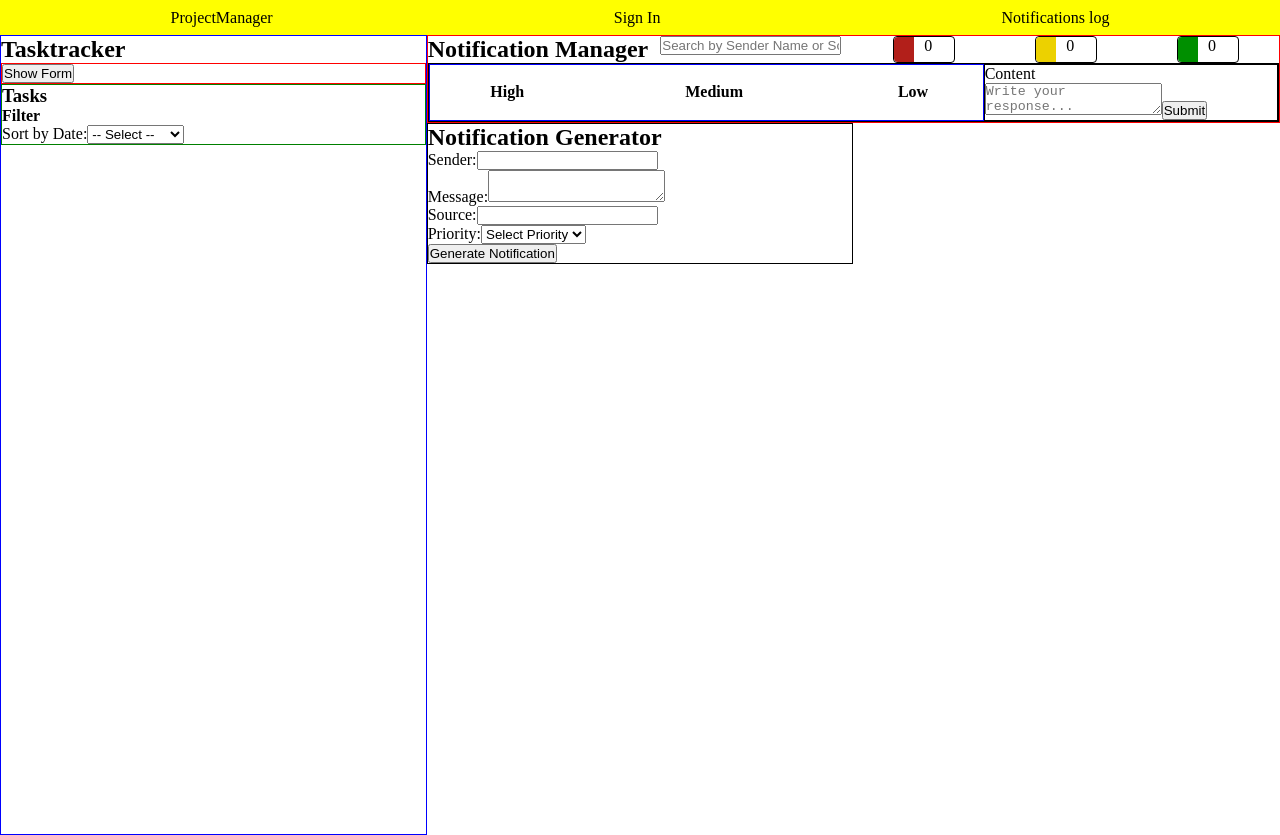
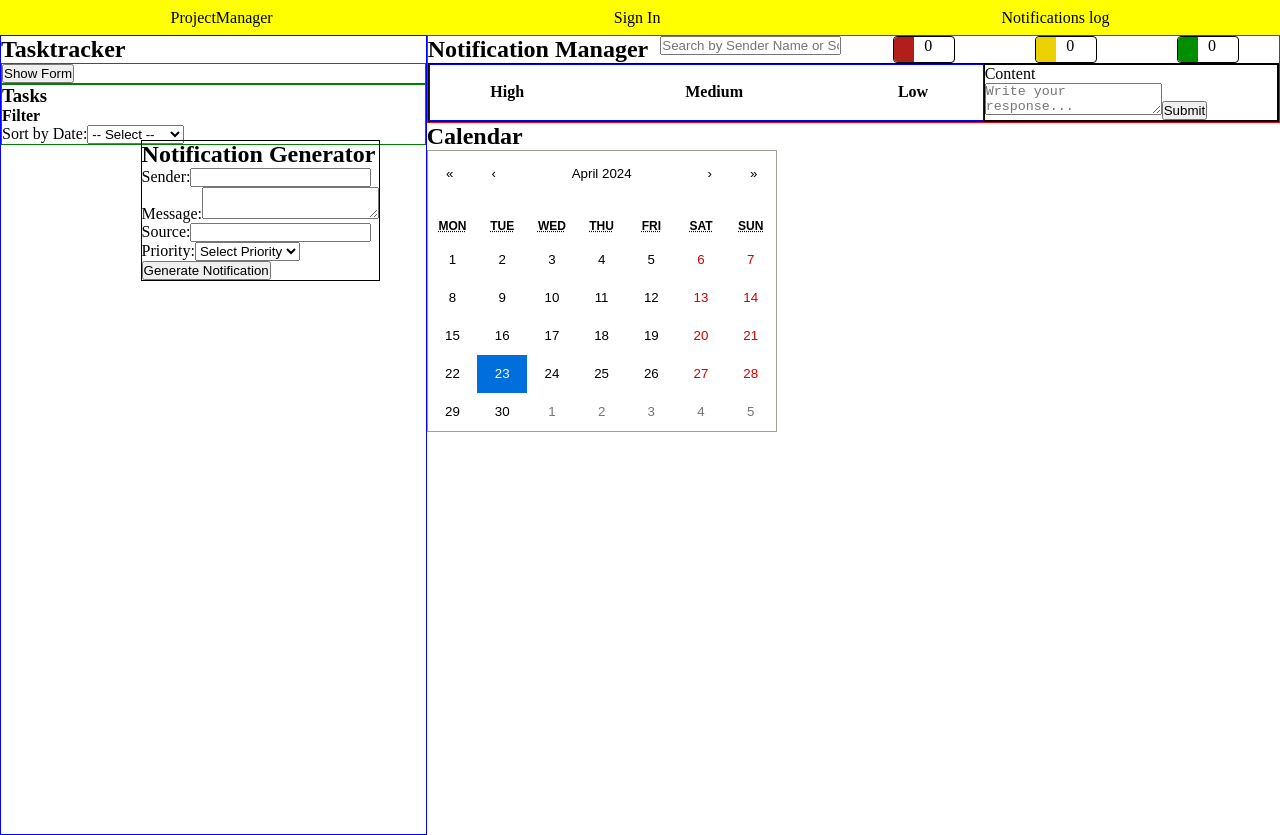
Before and after one commit to EdGitDonald/NotProject, a React (Vite) app: page / in a window 1280 px wide. Built offline with nearby package versions, Linux system fonts and the light colour scheme.

Commit message:
calendar added

```diff
--- a/package.json
+++ b/package.json
@@ -11,6 +11,7 @@
   },
   "dependencies": {
     "react": "^18.2.0",
+    "react-calendar": "^4.8.0",
     "react-dom": "^18.2.0",
     "react-router-dom": "^6.22.3"
   },
--- /dev/null
+++ b/src/Components/Calendar/Calendar.css
@@ -0,0 +1,3 @@
+.calendar-container{
+    border: 1px solid green;
+}
--- /dev/null
+++ b/src/Components/Calendar/Calendar.jsx
@@ -0,0 +1,23 @@
+import React, { useState } from 'react';
+import Calendar from 'react-calendar';
+import 'react-calendar/dist/Calendar.css';
+
+function CustomCalendar() {
+  const [date, setDate] = useState(new Date());
+
+  const onChange = (newDate) => {
+    setDate(newDate);
+  };
+
+  return (
+    <div>
+      <h2>Calendar</h2>
+      <Calendar
+        onChange={onChange}
+        value={date}
+      />
+    </div>
+  );
+}
+
+export default CustomCalendar;
--- a/src/Components/Simulator/Simulator.css
+++ b/src/Components/Simulator/Simulator.css
@@ -1,6 +1,6 @@
 .simulator-container{
     border: 1px solid black;
-    width: 50%;
+    width: auto;
     height: auto;
 
 }
--- a/src/Components/Simulator/Simulator.jsx
+++ b/src/Components/Simulator/Simulator.jsx
@@ -58,7 +58,7 @@ function Simulator({onSubmit}) {
   };
 
   return (
-    <div className='simulator-container'>
+    <div className='simulator-container' style={{ position: 'fixed', top: '140px', right: '900px', zIndex: '1000' }}>
       <h2>Notification Generator</h2>
       <form onSubmit={handleSubmit}>
         <div className="form-group">
--- a/src/Pages/Homepage/Homepage.jsx
+++ b/src/Pages/Homepage/Homepage.jsx
@@ -3,6 +3,7 @@ import './Homepage.css'
 import NotificationManager from '../../Components/NotificationsManager/NotificationManager';
 import Simulator from '../../Components/Simulator/Simulator';
 import Tasktracker from '../../Components/Tasktracker/Tasktracker';
+import Calendar from '../../Components/Calendar/Calendar';
 
 
 
@@ -37,6 +38,7 @@ function Homepage() {
       <div className='right-column'>
       <NotificationManager notifications={notifications} onDelete={deleteNotification} onSubmitResponse={handleResponseSubmission}/>
       <Simulator onSubmit={addNotification} setSelectedNotification={setSelectedNotification} />
+      <Calendar />
       </div>
 
     </div>
```
Also changed, not shown: 1 other file (tests, documents, lock files or other folders).
